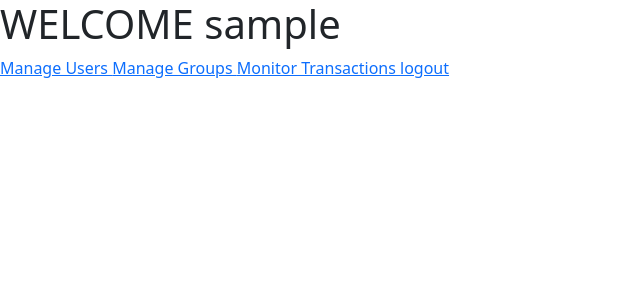
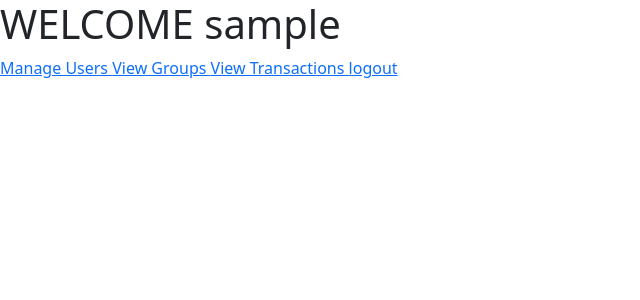
Before and after one commit to Hakureikii/paluwagan, a PHP site: page /templates/admin_dashboard.php in a window 1280 px wide. Shown: the top 300 px of the page, without its empty margins (0-640 px from the left). Run offline with PHP 8.4, Linux system fonts and the light colour scheme; the visitor is signed in with stand-in values (Sample User, id 1).

Commit message:
Relocate login_admin and changes on admin_dashboard

```diff
--- a/templates/login_admin.php
+++ b/auth/login_admin.php
@@ -19,7 +19,7 @@
 </html>
 
 <script src="../jquery.js"></script>
-<script src="../auth/js/login_admin.js"></script>
+<script src="js/login_admin.js"></script>
 
 
 <script>
--- a/templates/admin_dashboard.php
+++ b/templates/admin_dashboard.php
@@ -18,8 +18,8 @@ if (!isset($_SESSION["admin_user"], $_SESSION["admin_id"])) {
 <body>
     <h1>WELCOME <?php echo ($_SESSION["admin_user"])?></h1>
     <a href=""> Manage Users </a>
-    <a href=""> Manage Groups </a>
-    <a href=""> Monitor Transactions </a>
+    <a href=""> View Groups </a>
+    <a href=""> View Transactions </a>
     <a href="../auth/php/logout.php"> logout </a>
 </body>
 </html>
```
